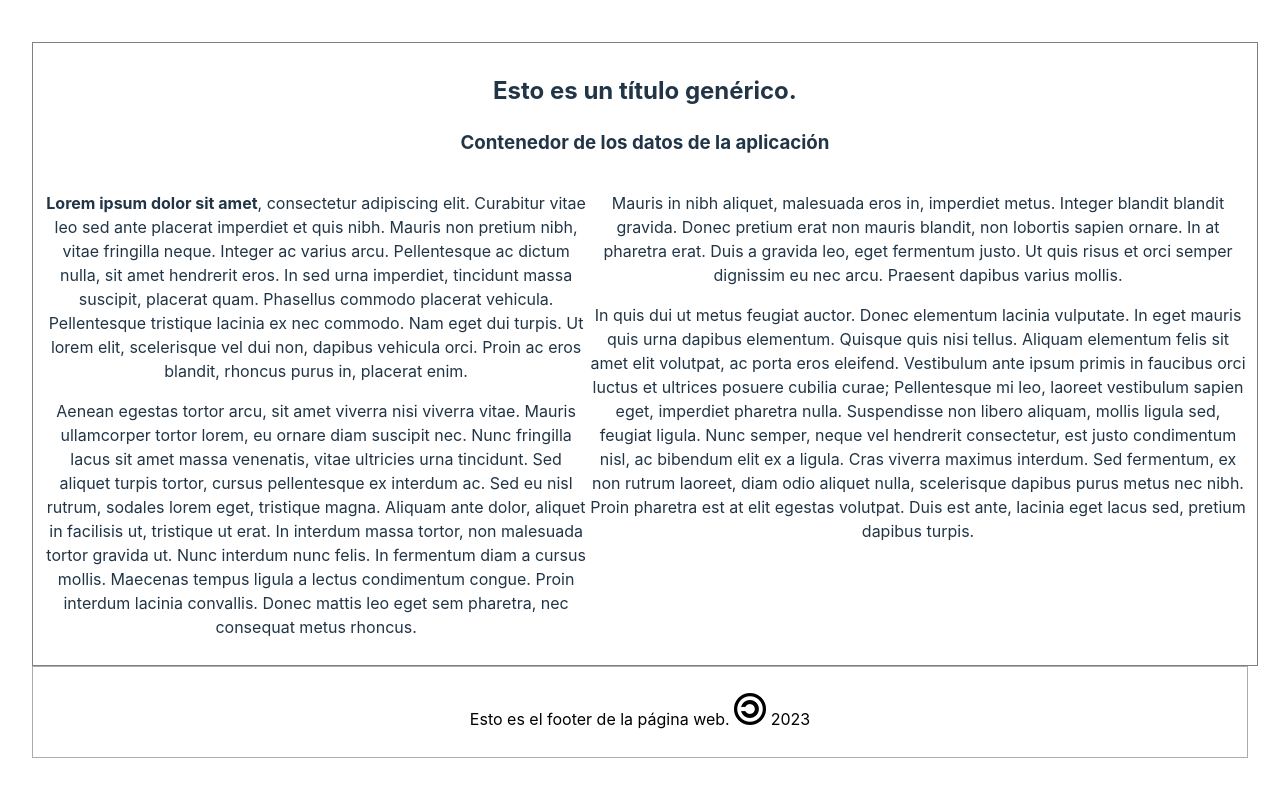
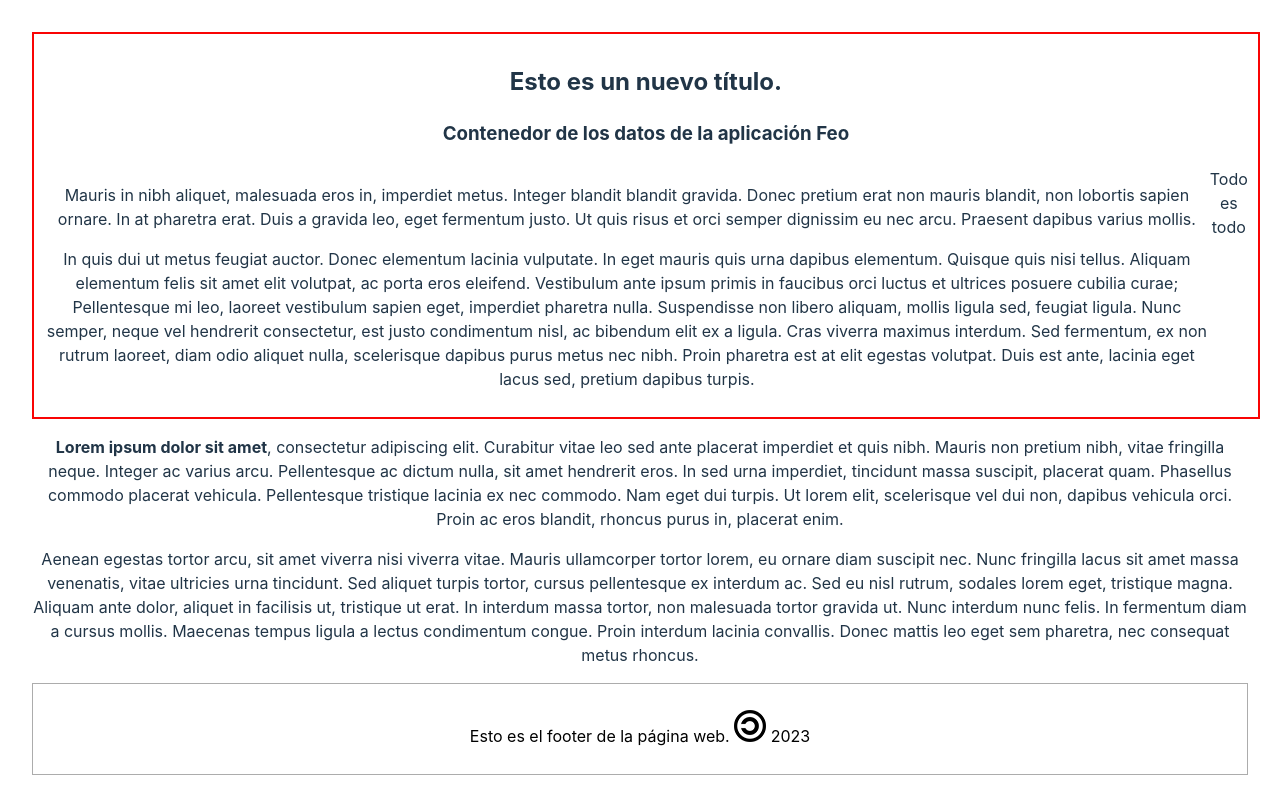
Before and after one commit to Jucagovi/react_DWC, a React (Vite) app: page / in a window 1280 px wide. Built offline with nearby package versions, Linux system fonts and the light colour scheme.

Commit message:
Cambios clase

```diff
--- a/src/App.jsx
+++ b/src/App.jsx
@@ -8,10 +8,11 @@ import Pie from "./componentes/UT02/posicionamiento/Pie.jsx";
 function App() {
   return (
     <React.Fragment>
-      <Contenedor>
-        <Contenido />
+      <Contenedor titulo='Esto es un nuevo título.' nombre='Feo'>
         <MasContenido />
+        Todo es todo
       </Contenedor>
+      <Contenido />
       <Pie />
     </React.Fragment>
   );
--- a/src/componentes/UT02/posicionamiento/Contenedor.css
+++ b/src/componentes/UT02/posicionamiento/Contenedor.css
@@ -1,6 +1,6 @@
 #contenedor {
     width: 99%;
-    border: 1px solid grey;
+    border: 2px solid rgb(249, 4, 4);
     padding: 10px;
 }
 
--- a/src/componentes/UT02/posicionamiento/Contenedor.jsx
+++ b/src/componentes/UT02/posicionamiento/Contenedor.jsx
@@ -2,11 +2,12 @@ import React from "react";
 import "./Contenedor.css";
 
 const Contenedor = (props) => {
+  //Aquí no hay nada
   return (
     <React.Fragment>
       <div id='contenedor'>
         <h2>{props.titulo ? props.titulo : "Esto es un título genérico."}</h2>
-        <h3>Contenedor de los datos de la aplicación</h3>
+        <h3>Contenedor de los datos de la aplicación {props.nombre}</h3>
         <div className='flotante'>{props.children}</div>
       </div>
     </React.Fragment>
--- a/src/componentes/UT02/posicionamiento/Pie.jsx
+++ b/src/componentes/UT02/posicionamiento/Pie.jsx
@@ -2,6 +2,7 @@ import React from "react";
 import "./Pie.css";
 import imagen from "../../../assets/copyleft.png";
 
+// const Pie = function() {
 const Pie = () => {
   let anyo = new Date().getFullYear();
   return (
```
Also changed, not shown: src/componentes/UT02/Discente.jsx (+4 -4 lines).
